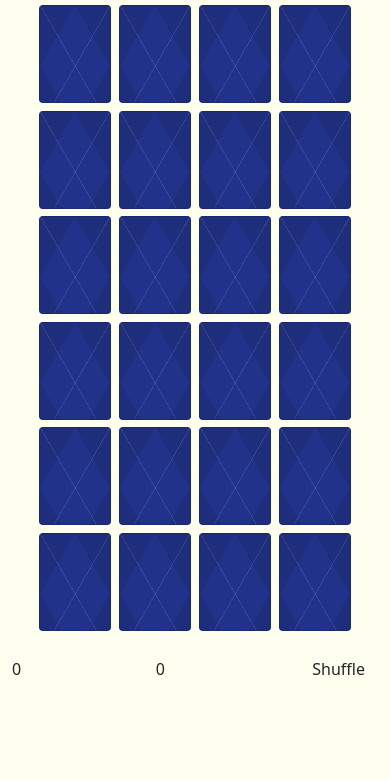
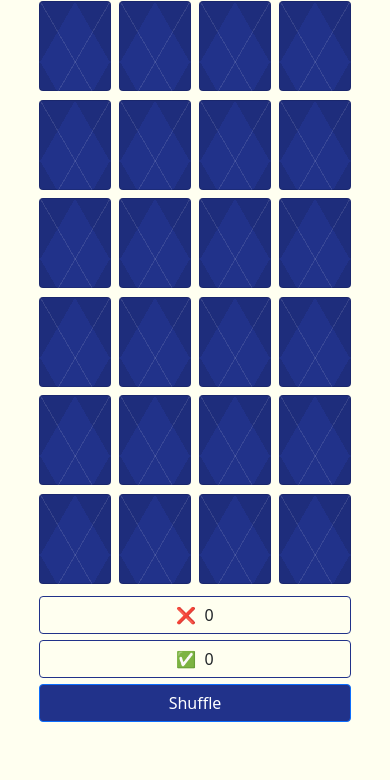
Before and after one commit to WarrenMfg/memoji, a React app: page / in a window 390 px wide. Shown: the part 64-844 px from the top of the page. Built offline with nearby package versions, Linux system fonts and the light colour scheme.

Commit message:
cleans up responsiveness

```diff
--- a/src/components/App.js
+++ b/src/components/App.js
@@ -44,19 +44,21 @@ function App() {
     );
   }, []);
 
-  const handleShuffleClick = () => {
+  const handleShuffleClick = e => {
     setShuffledEmojis([]);
     setAttempts(0);
     setMatches(0);
     setActiveCards([]);
     setTimeout(() => setShuffledEmojis(shuffleEmojis(shuffledEmojis)), 0);
+    e.target.blur();
   };
 
   return (
-    <main className='container h-100'>
-      <h1 className='text-center p-3 m-0'>
+    <main className='container d-flex flex-column align-items-center'>
+      <h1 className='text-center m-0'>
         <span>Mem</span>oji
       </h1>
+      <div className='boards-container'>
         <Board
           shuffledEmojis={shuffledEmojis}
           activeCards={activeCards}
@@ -71,6 +73,7 @@ function App() {
           matches={matches}
           shuffle={handleShuffleClick}
         />
+      </div>
     </main>
   );
 }
--- a/src/components/Board.js
+++ b/src/components/Board.js
@@ -68,7 +68,7 @@ function Board({
   // render emojis twice so they have a match
   return (
     <div
-      className='board h-100 d-flex flex-wrap justify-content-center align-items-center'
+      className='board d-flex flex-wrap justify-content-center align-items-center'
       onClick={handleCardClick}
       ref={boardRef}
     >
--- a/src/components/Card.js
+++ b/src/components/Card.js
@@ -54,7 +54,12 @@ function Card({ emoji, dataEmoji, activeCards }) {
         ref={cardRef}
         className='card w-100 h-100 d-flex justify-content-center align-items-center'
       >
-        <span className='emoji'>{isEmojiVisible && emoji}</span>
+        <span
+          className='emoji'
+          style={{ visibility: isEmojiVisible ? 'visible' : 'hidden' }}
+        >
+          {emoji}
+        </span>
       </div>
     </div>
   );
--- a/src/components/Scoreboard.js
+++ b/src/components/Scoreboard.js
@@ -1,16 +1,22 @@
 import React from 'react';
 import PropTypes from 'prop-types';
 
+import './styles/Scoreboard.css';
+
 function Scoreboard({ attempts, matches, shuffle }) {
   return (
-    <div className='pt-3 pb-3 d-flex justify-content-between align-items-center '>
-      <div className='attempts'>{attempts}</div>
+    <div className='scoreboard px-1'>
+      <div className='attempts d-flex justify-content-center align-items-center'>
+        ❌&nbsp;&nbsp;{attempts}
+      </div>
 
-      <div className='matches'>{matches}</div>
+      <div className='matches d-flex justify-content-center align-items-center'>
+        ✅&nbsp;&nbsp;{matches}
+      </div>
 
-      <div className='btn' onClick={shuffle}>
+      <button type='button' className='btn btn-primary' onClick={shuffle}>
         Shuffle
-      </div>
+      </button>
     </div>
   );
 }
--- a/src/components/styles/App.css
+++ b/src/components/styles/App.css
@@ -3,14 +3,31 @@ body {
   background-color: ivory;
 }
 
-#root {
-  height: 75vh;
-}
-
 h1 {
   color: #b33b64;
+  padding: 0.25em;
 }
 
 h1 span {
   color: #ff4787;
 }
+
+.boards-container {
+  max-width: 320px;
+}
+
+/*
+ * Media Queries
+ */
+@media (min-height: 770px) {
+  h1 {
+    padding: 0.5em;
+  }
+}
+
+@media (min-width: 768px) {
+  .boards-container {
+    max-width: initial;
+    width: 696px;
+  }
+}
--- a/src/components/styles/Board.css
+++ b/src/components/styles/Board.css
@@ -1,13 +1,15 @@
 .board {
-  max-width: 320px;
+  height: 70vh;
+  /* max-width: 320px; */
   margin: auto;
 }
 
 /*
  * Media Queries
  */
-@media (min-width: 768px) {
+/* @media (min-width: 768px) {
   .board {
-    max-width: 696px;
+    max-width: initial;
+    width: 696px;
   }
-}
+} */
--- /dev/null
+++ b/src/components/styles/Scoreboard.css
@@ -0,0 +1,47 @@
+.scoreboard {
+  display: flex;
+  flex-direction: row;
+  justify-content: center;
+  align-items: center;
+  padding: 0.25em 0 0.25em 0;
+}
+
+.attempts {
+  width: 100%;
+  padding: 6px 12px;
+  border: 1px solid rgb(33, 50, 138);
+  border-radius: 4px;
+}
+
+.matches {
+  width: 100%;
+  padding: 6px 12px;
+  margin: 0 6px;
+  border: 1px solid rgb(33, 50, 138);
+  border-radius: 4px;
+}
+
+.scoreboard button {
+  width: 100%;
+  background-color: rgb(33, 50, 138);
+}
+
+/*
+ * Media Queries
+ */
+@media (min-height: 770px) {
+  .scoreboard {
+    padding: 0.5em 0 0.5em 0;
+    flex-direction: column;
+  }
+  .matches {
+    margin: 6px 0;
+  }
+}
+
+@media (min-width: 768px) {
+  .scoreboard {
+    max-width: initial;
+    width: 696px;
+  }
+}
```
Lines whose indentation alone changed are shown as unchanged.
